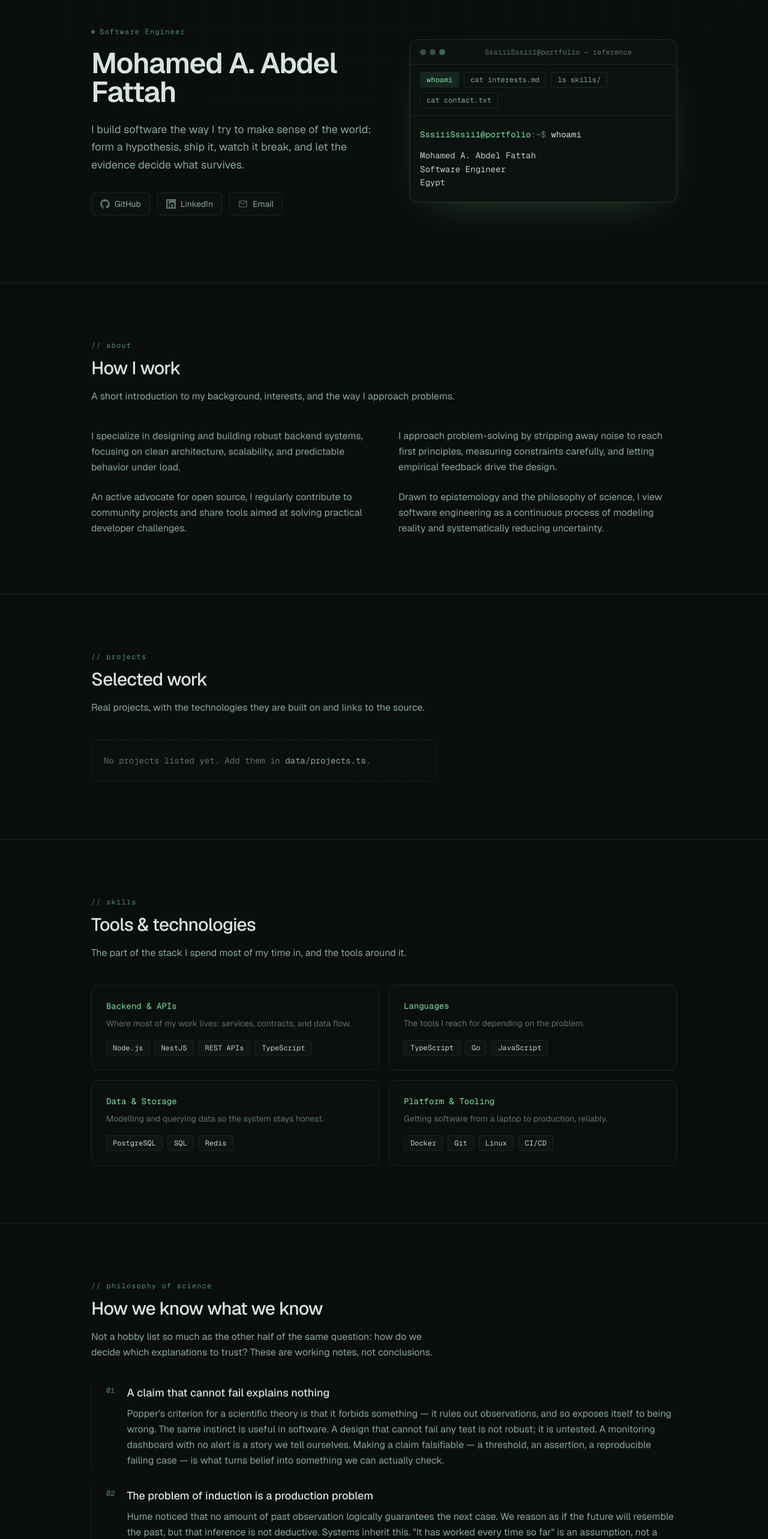
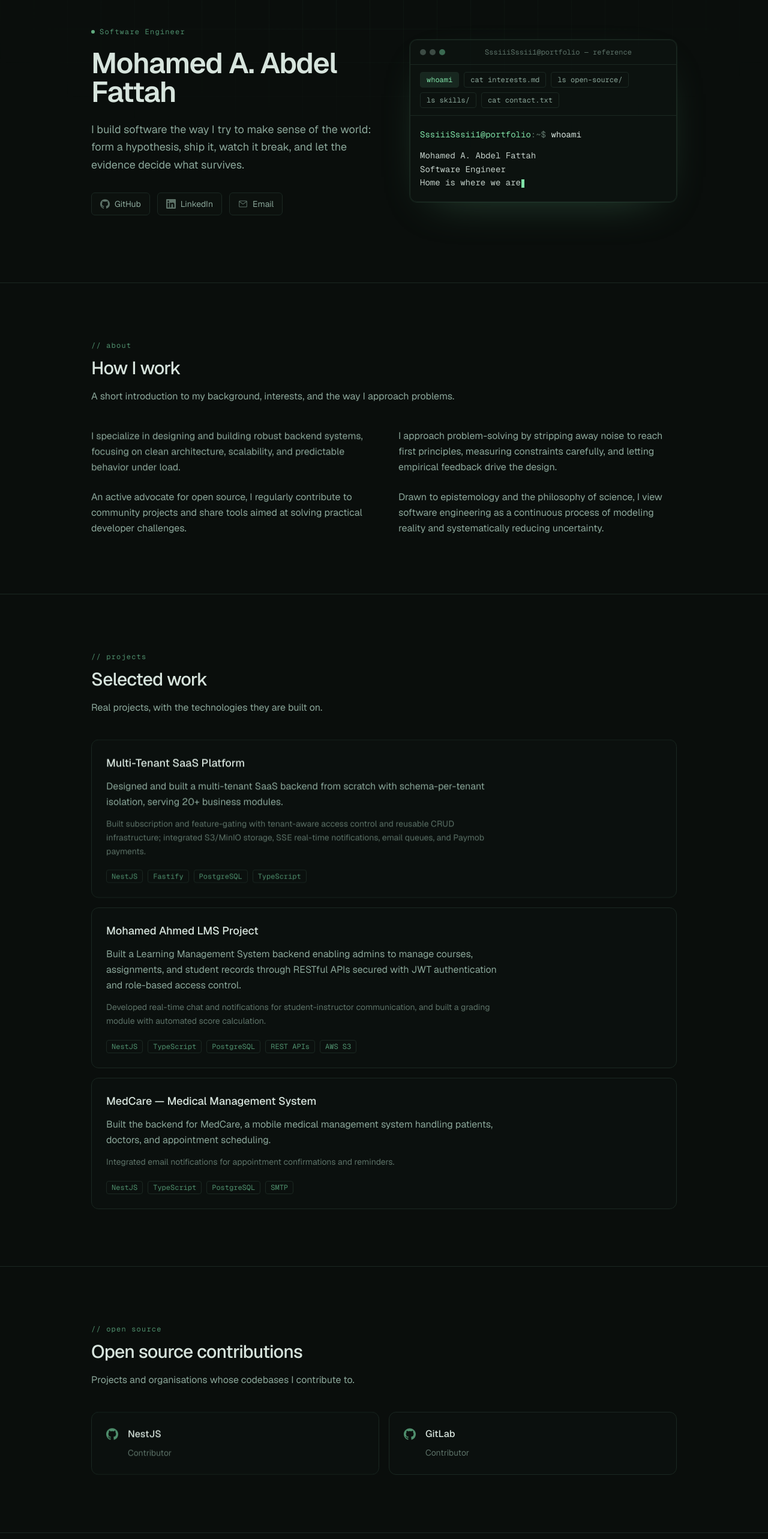
Before and after one commit to SssiiiSssii1/DiphroME, a Next.js app: page / in a window 1280 px wide. Shown: the part 120-2686 px from the top of the page at 60% size. Built offline with nearby package versions, Linux system fonts and the light colour scheme.

Commit message:
add(feat): section of arab

```diff
--- a/app/page.tsx
+++ b/app/page.tsx
@@ -2,6 +2,7 @@ import { About } from "@/components/about";
 import { Contact } from "@/components/contact";
 import { Hero } from "@/components/hero";
 import { Nav } from "@/components/nav";
+import { OpenSource } from "@/components/open-source";
 import { Philosophy } from "@/components/philosophy";
 import { Projects } from "@/components/projects";
 import { Skills } from "@/components/skills";
@@ -15,6 +16,7 @@ export default function Home() {
         <Hero />
         <About />
         <Projects />
+        <OpenSource />
         <Skills />
         <Philosophy />
         <Contact />
--- a/components/hero.tsx
+++ b/components/hero.tsx
@@ -1,4 +1,5 @@
 import { site } from "@/data/site";
+import { openSourceProjects } from "@/data/open-source";
 import { skillGroups } from "@/data/skills";
 import { Reveal } from "./reveal";
 import { SocialLinks } from "./social-links";
@@ -14,6 +15,13 @@ const terminalEntries: TerminalEntry[] = [
     id: "interests",
     command: "cat interests.md",
     lines: site.interests.map((interest) => `- ${interest}`),
+  },
+  {
+    id: "open-source",
+    command: "ls open-source/",
+    lines: openSourceProjects.map(
+      (project) => `- ${project.name}${project.note ? ` — ${project.note}` : ""}`,
+    ),
   },
   {
     id: "skills",
--- a/components/nav.tsx
+++ b/components/nav.tsx
@@ -3,6 +3,7 @@ import { site } from "@/data/site";
 const items = [
   { href: "#about", label: "About" },
   { href: "#projects", label: "Projects" },
+  { href: "#open-source", label: "Open Source" },
   { href: "#skills", label: "Skills" },
   { href: "#philosophy", label: "Philosophy" },
   { href: "#contact", label: "Contact" },
--- /dev/null
+++ b/components/open-source.tsx
@@ -0,0 +1,49 @@
+import { openSourceProjects } from "@/data/open-source";
+import { GitHubIcon } from "./icons";
+import { Reveal } from "./reveal";
+import { Section } from "./section";
+
+export function OpenSource() {
+  return (
+    <Section
+      id="open-source"
+      eyebrow="// open source"
+      title="Open source contributions"
+      intro="Projects and organisations whose codebases I contribute to."
+    >
+      {openSourceProjects.length === 0 ? (
+        <p className="max-w-xl rounded-lg border border-dashed border-line-strong bg-surface/40 px-5 py-6 font-mono text-sm text-faint">
+          No contributions listed yet. Add them in{" "}
+          <span className="text-muted">data/open-source.ts</span>.
+        </p>
+      ) : (
+        <ul className="grid gap-4 sm:grid-cols-2">
+          {openSourceProjects.map((project, index) => (
+            <li key={project.name}>
+              <Reveal
+                delay={index * 70}
+                className="flex h-full items-start gap-4 rounded-xl border border-line bg-surface/40 p-6"
+              >
+                <GitHubIcon className="mt-0.5 size-5 shrink-0 text-accent-dim" />
+                <div>
+                  <h3 className="font-medium text-foreground">
+                    {project.name}
+                  </h3>
+                  {project.note ? (
+                    <p className="mt-2 text-sm leading-relaxed text-faint">
+                      {project.note}
+                    </p>
+                  ) : (
+                    <p className="mt-2 text-sm leading-relaxed text-faint">
+                      Contributor
+                    </p>
+                  )}
+                </div>
+              </Reveal>
+            </li>
+          ))}
+        </ul>
+      )}
+    </Section>
+  );
+}
--- a/components/projects.tsx
+++ b/components/projects.tsx
@@ -9,7 +9,7 @@ export function Projects() {
       id="projects"
       eyebrow="// projects"
       title="Selected work"
-      intro="Real projects, with the technologies they are built on and links to the source."
+      intro="Real projects, with the technologies they are built on."
     >
       {projects.length === 0 ? (
         <p className="max-w-xl rounded-lg border border-dashed border-line-strong bg-surface/40 px-5 py-6 font-mono text-sm text-faint">
--- /dev/null
+++ b/data/open-source.ts
@@ -0,0 +1,10 @@
+import type { OpenSourceProject } from "./types";
+
+/**
+ * Open source organisations and projects I contribute to.
+ * Add a `note` when there is something specific worth calling out.
+ */
+export const openSourceProjects: OpenSourceProject[] = [
+  { name: "NestJS" },
+  { name: "GitLab" },
+];
--- a/data/philosophy.ts
+++ b/data/philosophy.ts
@@ -34,4 +34,19 @@ export const quotations: Quotation[] = [
     author: "Karl Popper",
     source: "Conjectures and Refutations, 1963",
   },
+  {
+    text: "We ought not be ashamed of appreciating the truth and of acquiring it wherever it comes from, even if it comes from races distant and nations different from us.",
+    author: "Al-Kindi",
+    source: "On First Philosophy (Fi al-Falsafa al-Ula), 9th century",
+  },
+  {
+    text: "The duty of the man who investigates the writings of scientists, if learning the truth is his goal, is to make himself an enemy of all that he reads and, attacking it from every side, place it under suspicion.",
+    author: "Ibn al-Haytham (Alhazen)",
+    source: "Doubts Concerning Ptolemy (Al-Shukuk 'ala Batlamyus), 11th century",
+  },
+  {
+    text: "The past resembles the future more than one drop of water resembles another.",
+    author: "Ibn Khaldun",
+    source: "The Muqaddimah, 1377",
+  },
 ];
--- a/data/projects.ts
+++ b/data/projects.ts
@@ -2,14 +2,27 @@ import type { Project } from "./types";
 
 /**
  * Real projects only. Add one object per project.
- *
- * Example:
- * {
- *   name: "Project name",
- *   description: "What it does and why it exists.",
- *   stack: ["TypeScript", "NestJS", "PostgreSQL"],
- *   href: "https://github.com/you/project",
- *   note: "Optional: the problem it solved.",
- * }
  */
-export const projects: Project[] = [];
+export const projects: Project[] = [
+  {
+    name: "Multi-Tenant SaaS Platform",
+    description:
+      "Designed and built a multi-tenant SaaS backend from scratch with schema-per-tenant isolation, serving 20+ business modules.",
+    stack: ["NestJS", "Fastify", "PostgreSQL", "TypeScript"],
+    note: "Built subscription and feature-gating with tenant-aware access control and reusable CRUD infrastructure; integrated S3/MinIO storage, SSE real-time notifications, email queues, and Paymob payments.",
+  },
+  {
+    name: "Mohamed Ahmed LMS Project",
+    description:
+      "Built a Learning Management System backend enabling admins to manage courses, assignments, and student records through RESTful APIs secured with JWT authentication and role-based access control.",
+    stack: ["NestJS", "TypeScript", "PostgreSQL", "REST APIs", "AWS S3"],
+    note: "Developed real-time chat and notifications for student-instructor communication, and built a grading module with automated score calculation.",
+  },
+  {
+    name: "MedCare — Medical Management System",
+    description:
+      "Built the backend for MedCare, a mobile medical management system handling patients, doctors, and appointment scheduling.",
+    stack: ["NestJS", "TypeScript", "PostgreSQL", "SMTP"],
+    note: "Integrated email notifications for appointment confirmations and reminders.",
+  },
+];
--- a/data/site.ts
+++ b/data/site.ts
@@ -7,7 +7,7 @@ export const site = {
   name: "Mohamed A. Abdel Fattah",
   handle: "SssiiiSssii1",
   role: "Software Engineer",
-  location: "Egypt",
+  location: "Home is where we are",
 
   /**
    * A short, personal tagline connecting engineering with curiosity and
```
Also changed, not shown: data/types.ts (+7 -0 lines).
